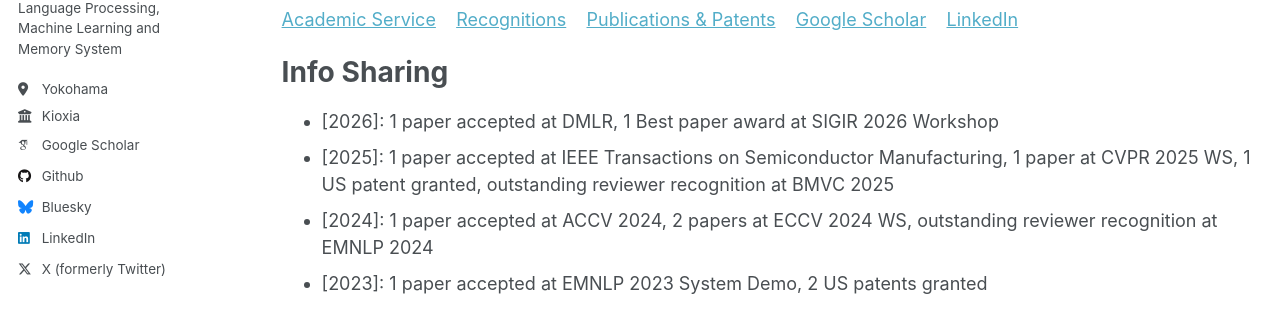
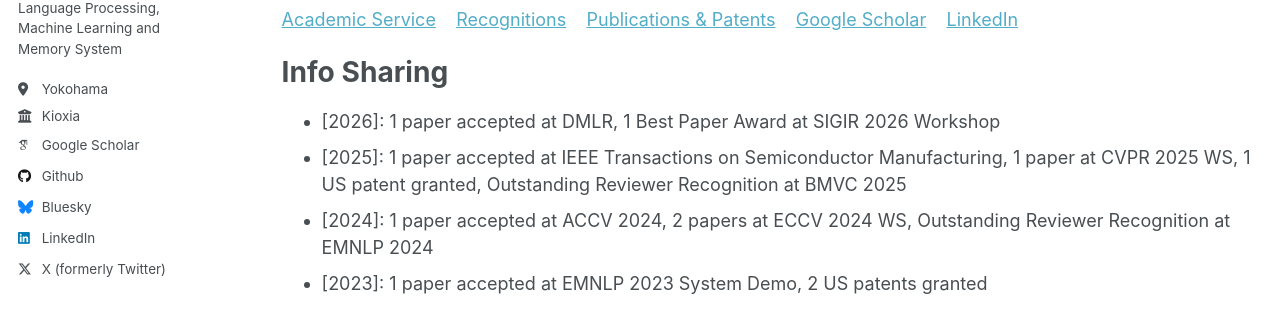
Before and after one commit to yy29/yy29.github.io, a Jekyll site: the page built from _pages/about.md, in a window 1280 px wide and 900 px high. Shown: the part 413-722 px from the top of the window. Built offline with Jekyll 4.4.1, drawn with Linux system fonts in a browser that asks for light colours; some web fonts are replaced.

```diff
--- a/_pages/about.md
+++ b/_pages/about.md
@@ -13,9 +13,9 @@ Hi, I’m Youyang, an AI researcher specializing in Computer Vision, Natural Lan
 [Academic Service](#service) &nbsp;&nbsp; [Recognitions](#recognitions) &nbsp;&nbsp; [Publications & Patents](publications.md) &nbsp;&nbsp; [Google Scholar](https://scholar.google.com/citations?user=4BGLw_QAAAAJ) &nbsp;&nbsp; [LinkedIn](https://www.linkedin.com/in/youyang-ng-55a10ab9/)
 
 # Info Sharing
-* \[2026\]: 1 paper accepted at DMLR, 1 Best paper award at SIGIR 2026 Workshop
-* \[2025\]: 1 paper accepted at IEEE Transactions on Semiconductor Manufacturing, 1 paper at CVPR 2025 WS, 1 US patent granted, outstanding reviewer recognition at BMVC 2025
-* \[2024\]: 1 paper accepted at ACCV 2024, 2 papers at ECCV 2024 WS, outstanding reviewer recognition at EMNLP 2024
+* \[2026\]: 1 paper accepted at DMLR, 1 Best Paper Award at SIGIR 2026 Workshop
+* \[2025\]: 1 paper accepted at IEEE Transactions on Semiconductor Manufacturing, 1 paper at CVPR 2025 WS, 1 US patent granted, Outstanding Reviewer Recognition at BMVC 2025
+* \[2024\]: 1 paper accepted at ACCV 2024, 2 papers at ECCV 2024 WS, Outstanding Reviewer Recognition at EMNLP 2024
 * \[2023\]: 1 paper accepted at EMNLP 2023 System Demo, 2 US patents granted
 * \[2022\]: 1 paper accepted at ECCV 2022 (Oral Acceptance!), 1 US patent granted
 * \[2021\]: 3 US patents granted
```
